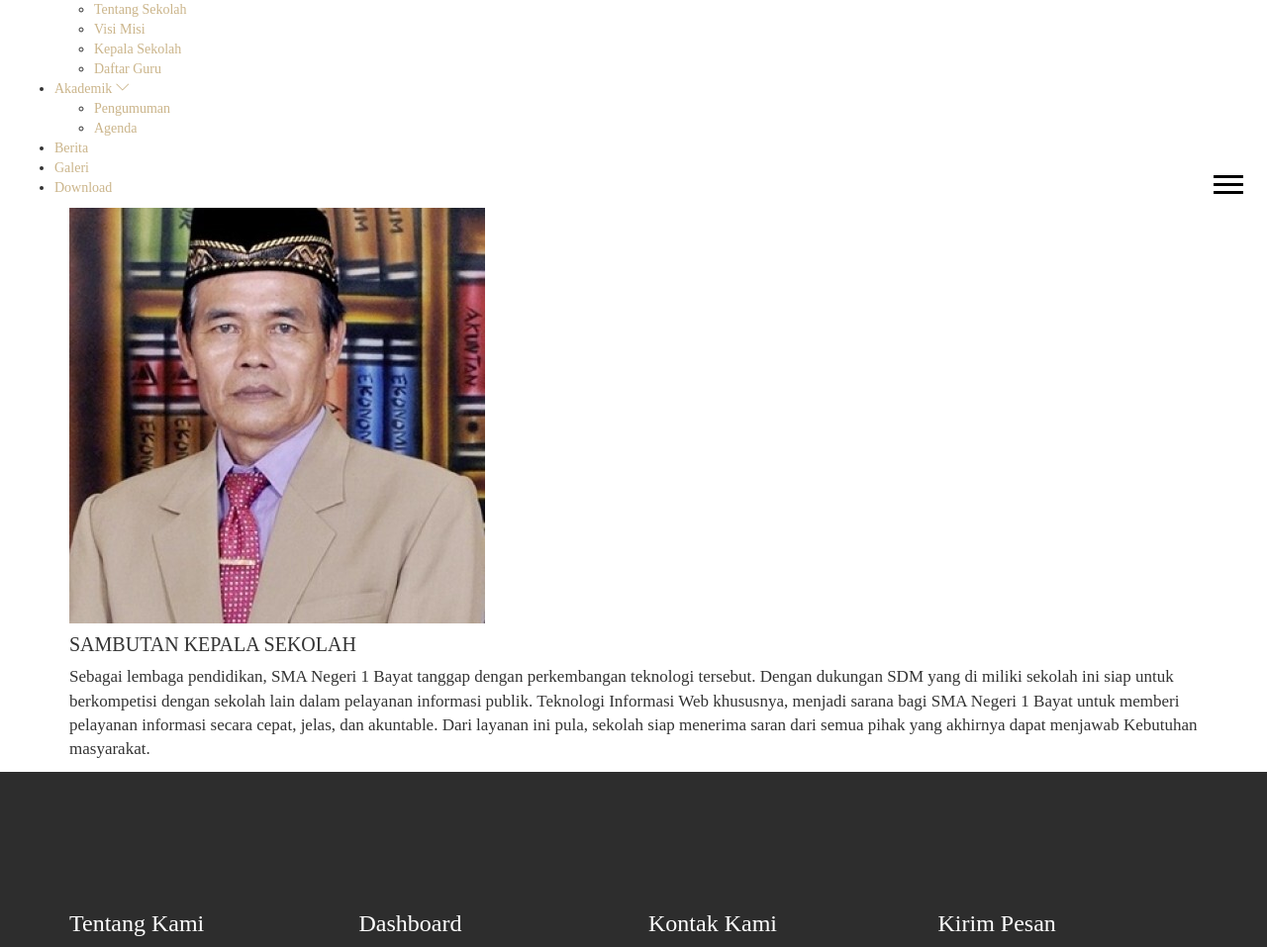
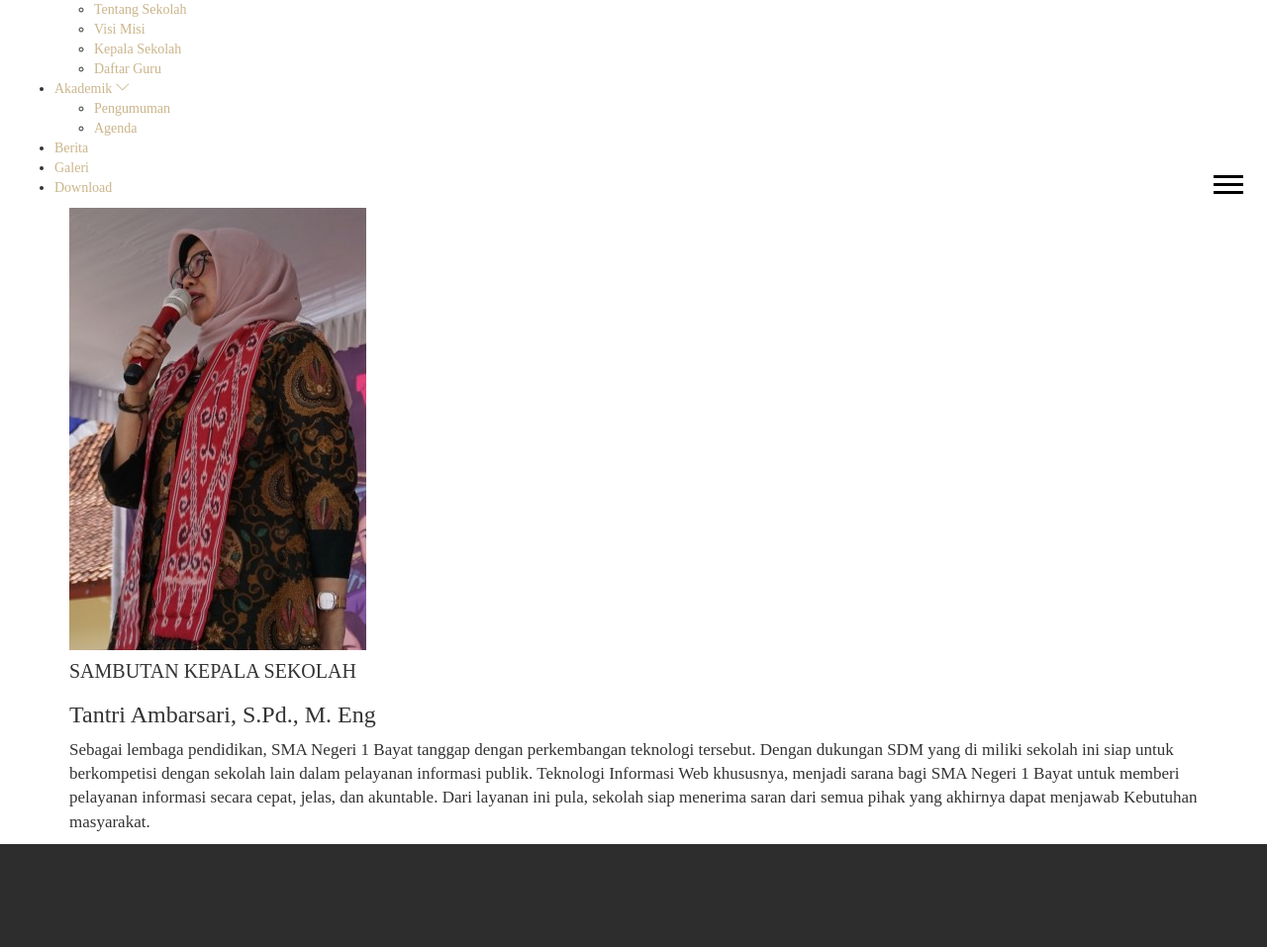
Before and after one commit to daffaputradamar/si-sekolah, a CodeIgniter app: page /database/kepsek in a window 1280 px wide. Shown: the part 167-1124 px from the top of the page at 99% size. Run offline with CodeIgniter, Linux system fonts and the light colour scheme; data comes from the database, SQL or seed files in the repository; some libraries are stand-ins or nearby versions.

Commit message:
change kepsek

```diff
--- a/application/views/depan/v_kepsek.php
+++ b/application/views/depan/v_kepsek.php
@@ -4,19 +4,17 @@
             <div class="col-lg-12">
                 <div class="single_event d-flex align-items-center h-100">
                     <div class="thumb">
-                        <img src="<?php echo base_url(''); ?>style/img/kepsek.jpg" alt="kepala sekolah">
+                        <img src="<?php echo base_url(''); ?>style/img/kepsek.jpg" alt="kepala sekolah" class="img-fluid" style="min-width: 300px">
                     </div>
                     <div class="event_details_info h-100">
                         <div class="d-flex flex-column h-100">
                             <div class="event_info mb-3">
                                 <h4>SAMBUTAN KEPALA SEKOLAH</h4>
+                                <h3>Tantri Ambarsari, S.Pd., M. Eng</h3>
                             </div>
 
-                            <p>Sebagai lembaga pendidikan, SMA Negeri 1 Bayat tanggap dengan perkembangan teknologi tersebut.
-                                Dengan dukungan SDM yang di miliki sekolah ini siap untuk berkompetisi dengan sekolah lain dalam pelayanan informasi publik.
-                                Teknologi Informasi Web khususnya, menjadi sarana bagi SMA Negeri 1 Bayat untuk memberi pelayanan informasi
-                                secara cepat, jelas, dan akuntable. Dari layanan ini pula, sekolah siap menerima saran dari semua pihak yang akhirnya
-                                dapat menjawab Kebutuhan masyarakat.
+                            <p>
+                                Sebagai lembaga pendidikan, SMA Negeri 1 Bayat tanggap dengan perkembangan teknologi tersebut. Dengan dukungan SDM yang di miliki sekolah ini siap untuk berkompetisi dengan sekolah lain dalam pelayanan informasi publik. Teknologi Informasi Web khususnya, menjadi sarana bagi SMA Negeri 1 Bayat untuk memberi pelayanan informasi secara cepat, jelas, dan akuntable. Dari layanan ini pula, sekolah siap menerima saran dari semua pihak yang akhirnya dapat menjawab Kebutuhan masyarakat.
                             </p>
                         </div>
                     </div>
```
Also changed, not shown: style/img/kepsek.jpg.
